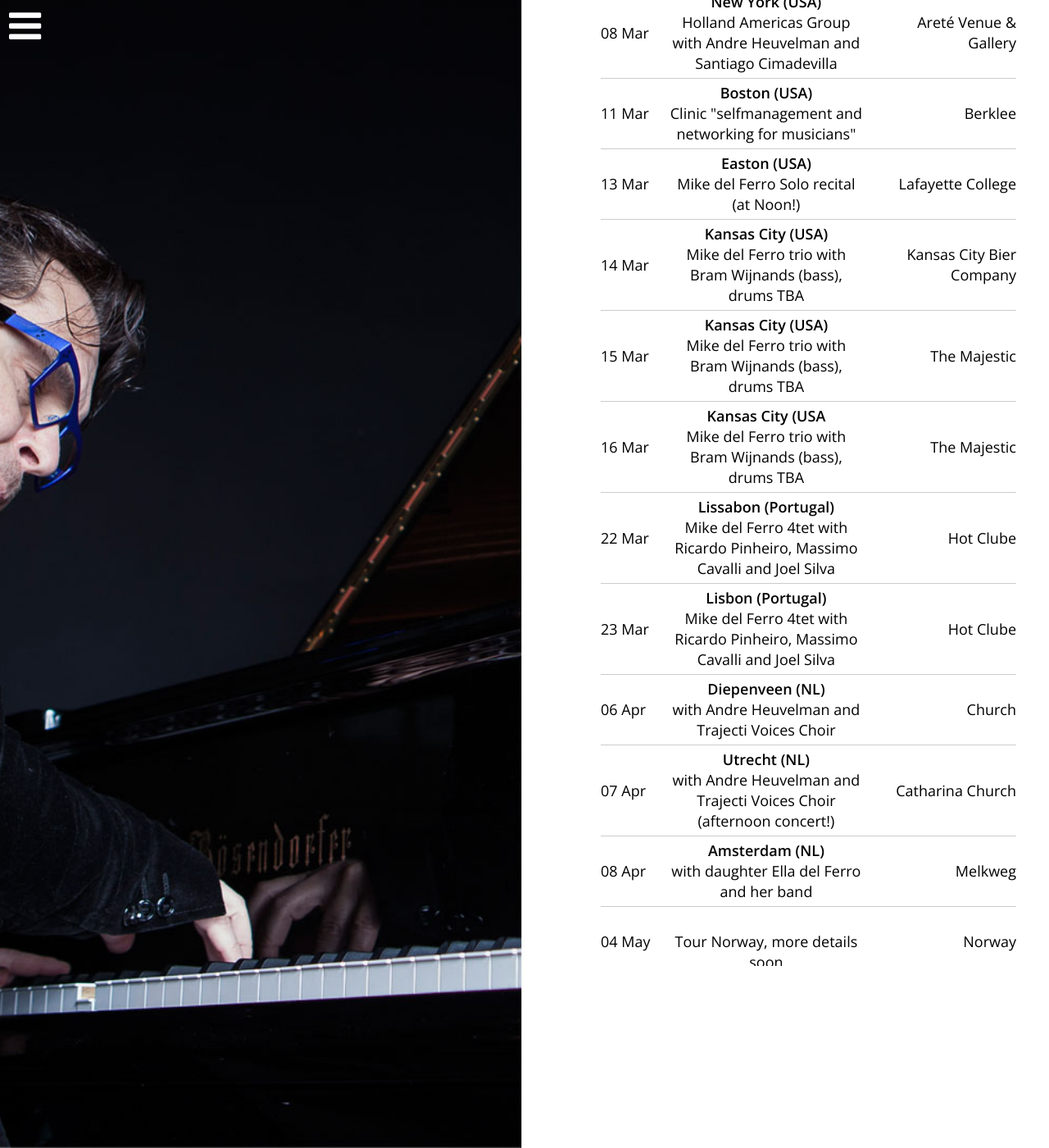
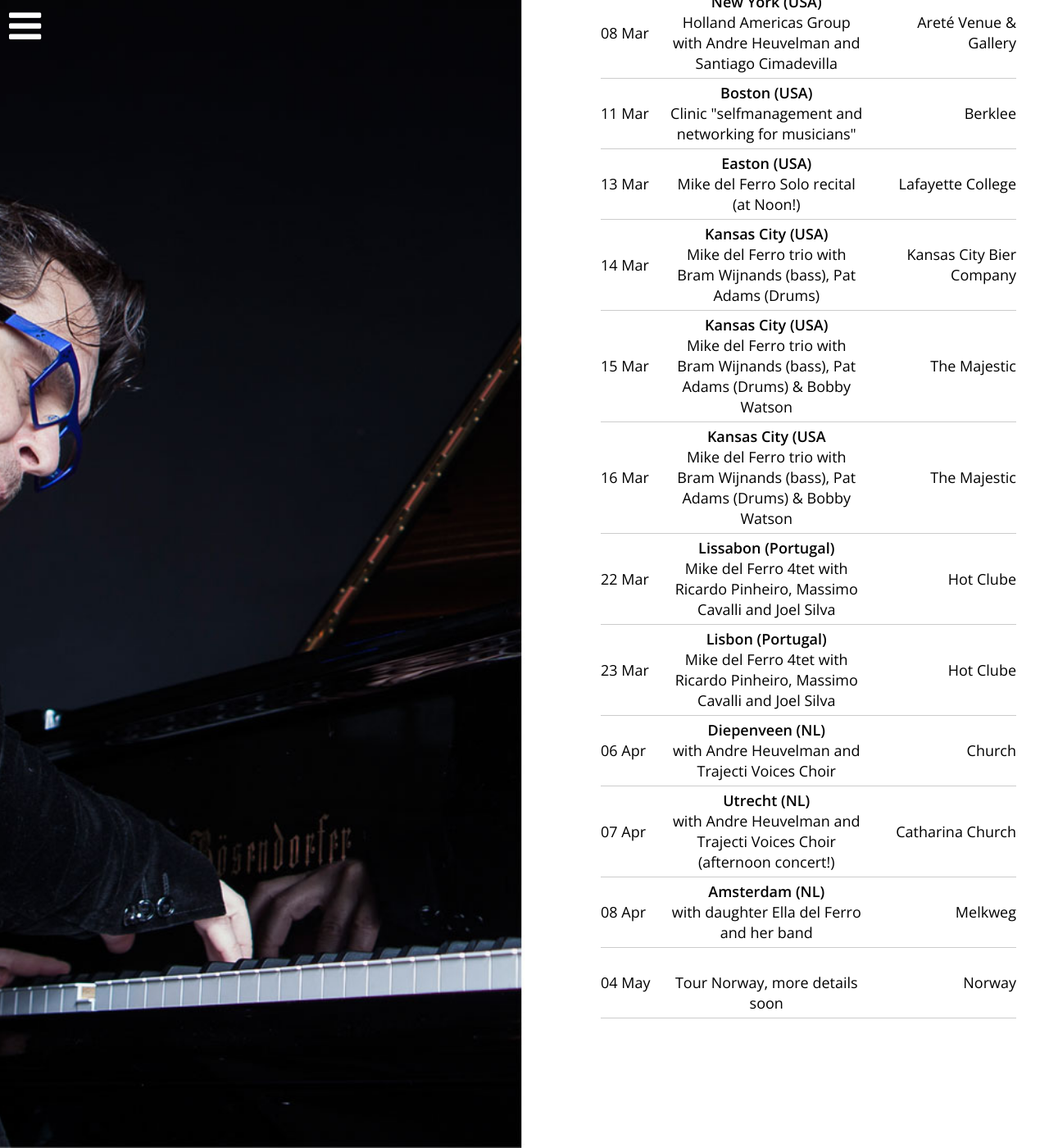
Before and after one commit to mikedelferro/website, a Jekyll site: the page built from agenda.html, in a window 1280 px wide and 1400 px high, scrolled down 961 px. Shown: the whole window at 82% size. Built offline with Jekyll 4.4.1, drawn with Linux system fonts in a browser that asks for light colours; nearby versions of some CDN libraries.

Commit message:
Updated '_config.yml' via CloudCannon

```diff
--- a/_config.yml
+++ b/_config.yml
@@ -77,17 +77,21 @@ gigs:
     location: Lafayette College
     venue: Easton (USA)
     url: 'https://www.lafayette.edu/'
-  - title: 'Mike del Ferro trio with Bram Wijnands (bass), drums TBA'
+  - title: 'Mike del Ferro trio with Bram Wijnands (bass), Pat Adams (Drums)'
     date: 2019-03-14 20:00:00
     location: Kansas City Bier Company
     venue: Kansas City (USA)
     url: 'https://kcbier.com'
-  - title: 'Mike del Ferro trio with Bram Wijnands (bass), drums TBA'
+  - title: >-
+      Mike del Ferro trio with Bram Wijnands (bass), Pat Adams (Drums) & Bobby
+      Watson
     date: 2019-03-15 20:00:00
     location: The Majestic
     venue: Kansas City (USA)
     url: 'http://majestickc.com/upcoming-shows/'
-  - title: 'Mike del Ferro trio with Bram Wijnands (bass), drums TBA'
+  - title: >-
+      Mike del Ferro trio with Bram Wijnands (bass), Pat Adams (Drums) & Bobby
+      Watson
     date: 2019-03-16 20:00:00
     location: The Majestic
     venue: Kansas City (USA
```
